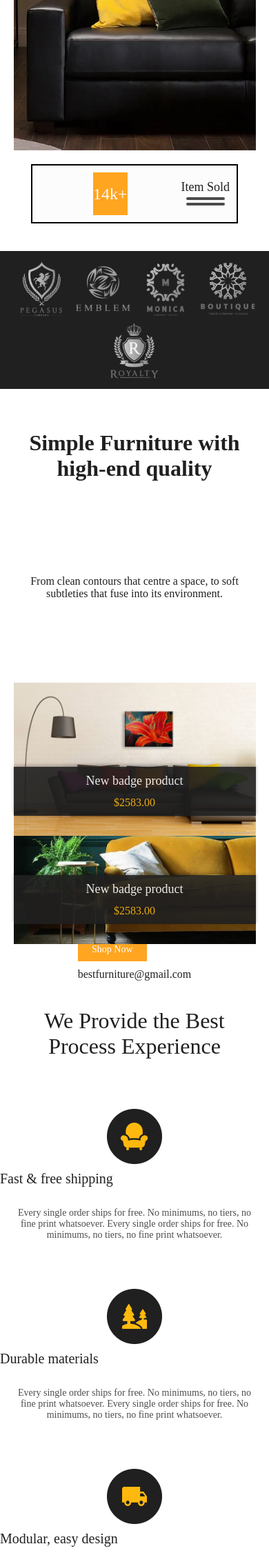
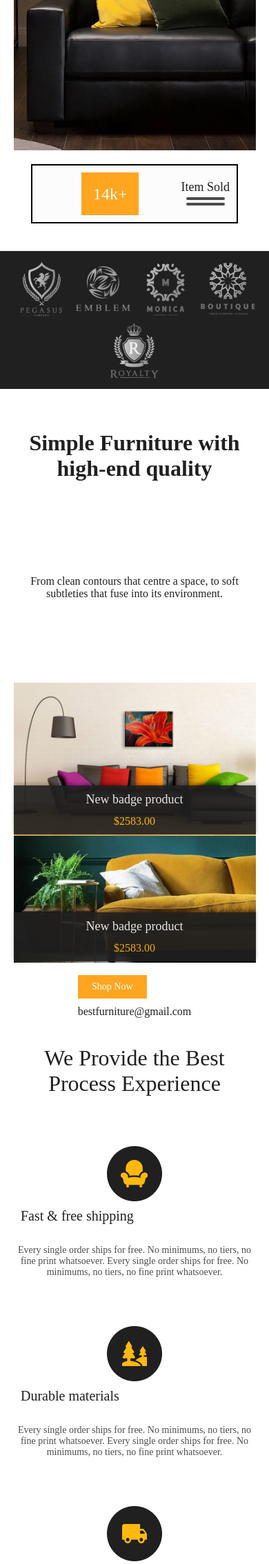
Before and after one commit to L4NOTTE/L4NOTTE.github.io, a PHP site: page /Furniture.html in a window 390 px wide; the page is wider, and only the part inside the window is pictured. Shown: the part 1113-3381 px from the top of that part at 69% size. Run offline with PHP 8.4, Linux system fonts and the light colour scheme; some web fonts are replaced.

Commit message:
Add files via upload

```diff
--- a/Furniture/css/style.css
+++ b/Furniture/css/style.css
@@ -733,8 +733,8 @@
     width: 293px;
     height: auto;
   }
-  /* Адаптив для устройств с узким экраном (например, iPhone 12 Pro) */
-@media only screen and (max-width: 420px) {
+
+@media only screen and (max-width: 1179px) {
   /* Хедер и навигация */
   .header {
     flex-direction: column;
@@ -747,8 +747,7 @@
     align-items: center;
     margin: 0;
   }
-  .header__logo_name,
-  .header__logo_name1 {
+  .header__logo_name{
     margin: 5px 0;
     font-size: 20px;
   }
@@ -830,7 +829,7 @@
   }
   .block5_txt1 {
     font-size: 24px;
-    width: auto;
+    width: 30%;
     margin: 0 auto;
   }
   .block5_txt2 {
@@ -890,7 +889,7 @@
   }
   .block9_back1, .block9_back2 {
     width: 100%;
-    margin-top: -100px;
+    margin-top: -73px;
     height: auto;
     padding: 10px;
     text-align: center;
@@ -915,7 +914,6 @@
     margin: 10px auto;
   }
 
-  /* Секция "Product" */
   .product_txt {
     font-size: 32px;
     width: 90%;
@@ -924,6 +922,7 @@
   }
   .product_zag {
     font-size: 20px;
+    margin-left: 30px;
   }
   .product_osn {
     font-size: 14px;
@@ -950,7 +949,6 @@
     margin: 20px auto;
   }
 
-  /* Секция "Blog" */
   .blog {
     flex-direction: column;
     align-items: center;
@@ -996,7 +994,6 @@
     font-size: 14px;
   }
 
-  /* Секция "Page" */
   .page {
     margin-top: 40px;
     text-align: center;
@@ -1015,7 +1012,6 @@
     margin: 20px auto;
   }
 
-  /* Футер */
   .footer {
     height: auto;
     padding: 20px 10px;
@@ -1051,8 +1047,8 @@
     font-size: 12px;
   }
   .footer_input {
-    width: 80%;
-    max-width: 200px;
+    width: 60%;
+    max-width: 100px;
     height: 26px;
     font-size: 14px;
   }
```
